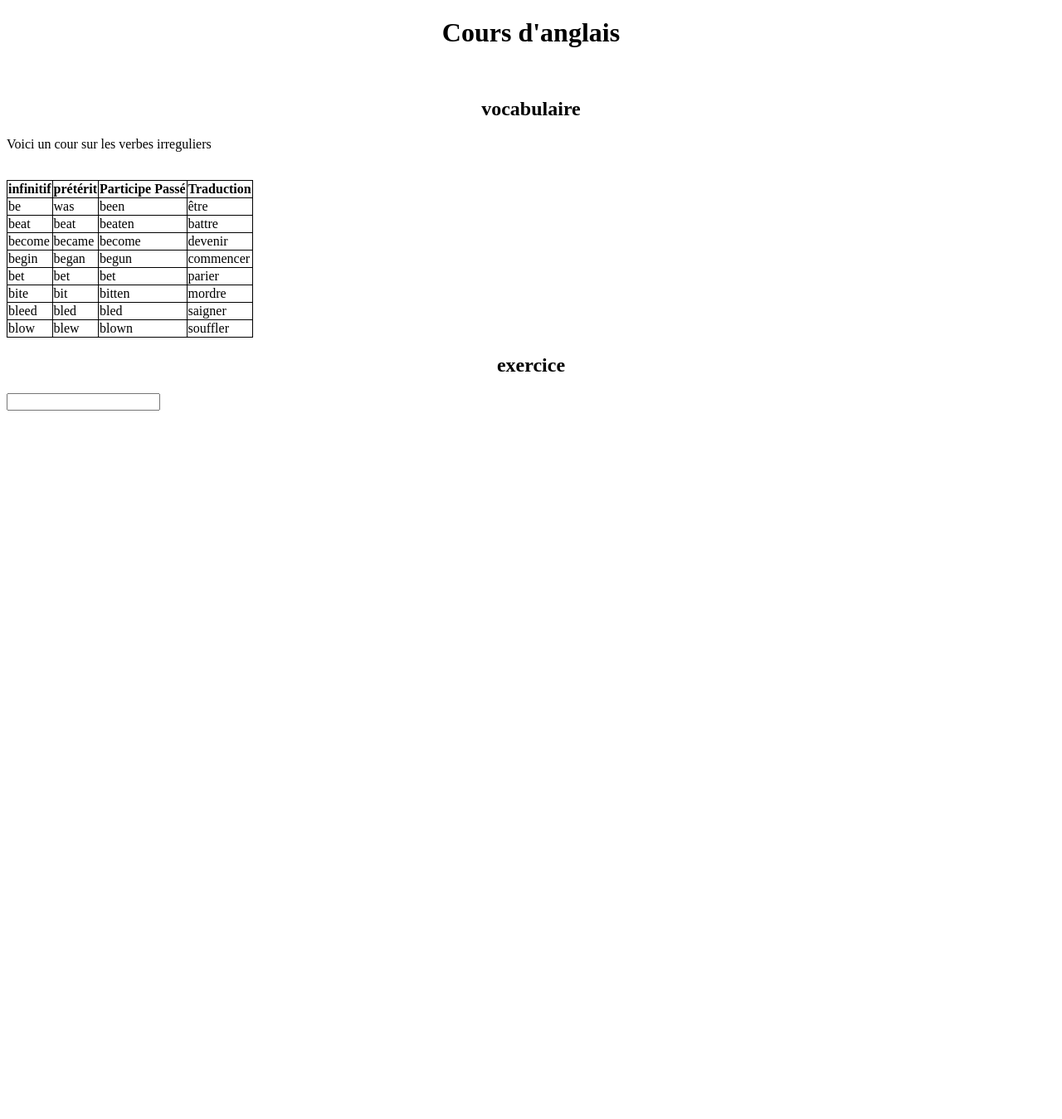
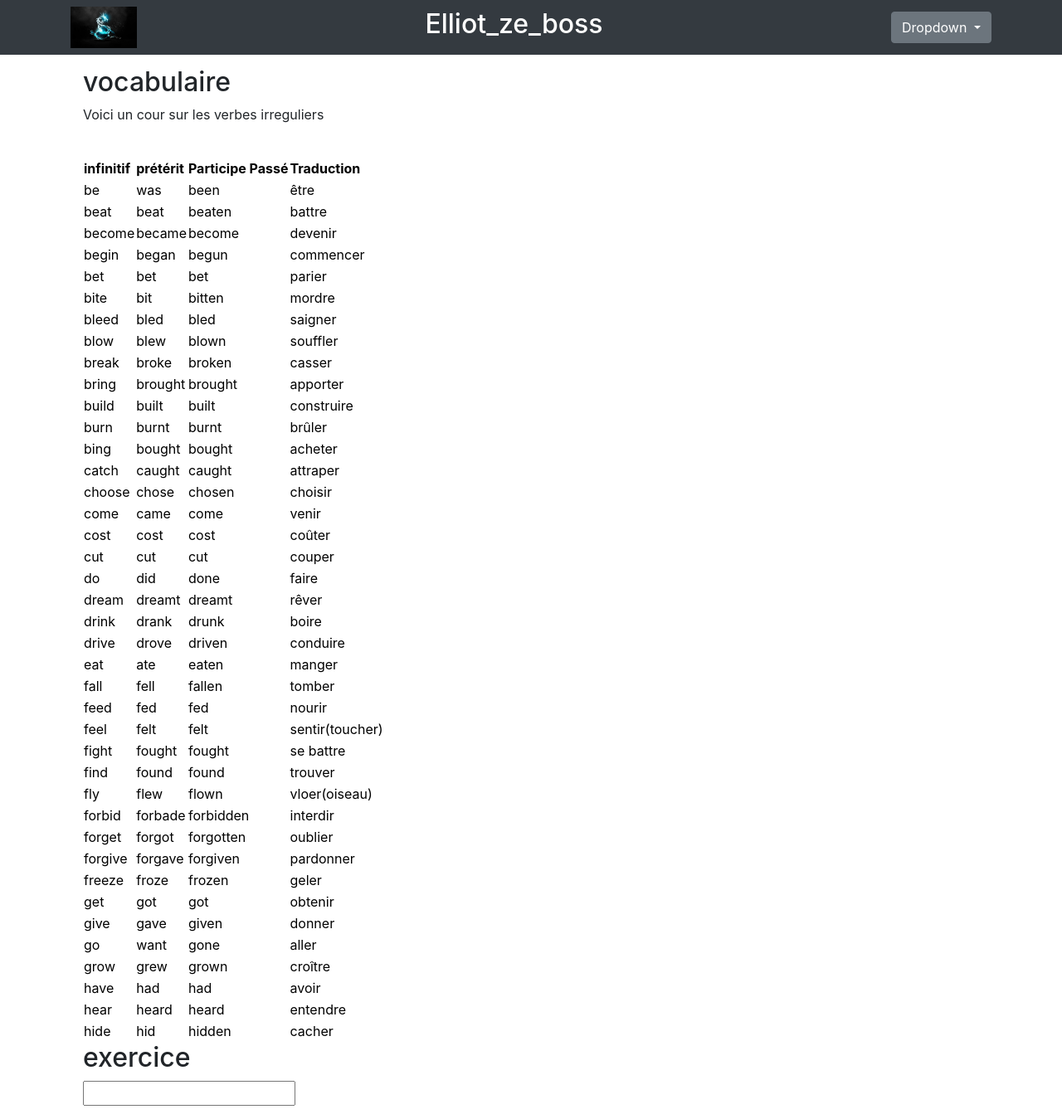
Before and after one commit to elliot771/elliotzeboss, a Flask app: page /vocabulaire/ in a window 1280 px wide. Shown: the whole page at 83% size. Before the commit the page ends 495 px from the top, so only its background shows below. Run offline with Flask 2, Linux system fonts and the light colour scheme; some libraries are stand-ins or nearby versions.

Commit message:
rajout des verbes irreguliers

```diff
--- a/app/templates/vocabulaire.html
+++ b/app/templates/vocabulaire.html
@@ -2,10 +2,34 @@
 <html>
 	<head>
 	     <meta charset="UTF-8">
-	     <link rel="stylesheet" href="/static/css/Vocabulaire.css" />
+	     <link rel="stylesheet" href='/static/css/bootstrap.min.css'>
 	     <title>Cour sur le Vocabulaire de l'anglais</title>
 	</head>
 	<body>
+		<style>
+			table
+			{
+				color: black;
+			}
+		</style>
+		<nav class='container'>
+			<nav class="container">
+				<nav class="navbar navbar-expand-lg navbar-dark bg-dark fixed-top">
+		            <div class="container">
+		            	<img src="/static/images/mon_logo.jpg" alt="exemple de class" height='50' widht='25'>
+		                <h2 style="color: white;"> Elliot_ze_boss </h2>
+		                <div class="dropdown">
+		                      <button class="btn btn-secondary dropdown-toggle" type="button" id="dropdownMenu2" data-toggle="dropdown" aria-haspopup="true" aria-expanded="false">
+		                        Dropdown
+		                      </button>
+		                      <div class="dropdown-menu" aria-labelledby="dropdownMenu2">
+		                        <button class="dropdown-item" type="button">Action</button>
+		                        <button class="dropdown-item" type="button">Another action</button>
+		                        <button class="dropdown-item" type="button">Something else here</button>
+		                        </div>
+		                </div>
+		            </div>
+        		</nav>
 			    <h1>Cours d'anglais</h1>
 			    <br>
 			    <h2>vocabulaire</h2>
@@ -66,6 +90,199 @@
 				    	<td>blown</td>
 				    	<td>souffler</td>
 				    </tr>
+				     <tr>
+				    	<td>break</td>
+				    	<td>broke</td>
+				    	<td>broken</td>
+				    	<td>casser</td>
+				    </tr>
+				    <tr>
+				    	<td>bring</td>
+				    	<td>brought</td>
+				    	<td>brought</td>
+				    	<td>apporter</td>
+				    </tr>
+				    <tr>
+				    	<td>build</td>
+				    	<td>built</td>
+				    	<td>built</td>
+				    	<td>construire</td>
+				    </tr>
+				    <tr>
+				    	<td>burn</td>
+				    	<td>burnt</td>
+				    	<td>burnt</td>
+				    	<td>brûler</td>
+				    </tr>
+
+				     <tr>
+				    	<td>bing</td>
+				    	<td>bought</td>
+				    	<td>bought</td>
+				    	<td>acheter</td>
+				    </tr>
+				    <tr>
+				    	<td>catch</td>
+				    	<td>caught</td>
+				    	<td>caught</td>
+				    	<td>attraper</td>
+				    </tr>
+				    <tr>
+				    	<td>choose</td>
+				    	<td>chose</td>
+				    	<td>chosen</td>
+				    	<td>choisir</td>
+				    </tr>
+				    <tr>
+				    	<td>come</td>
+				    	<td>came</td>
+				    	<td>come</td>
+				    	<td>venir</td>
+				    </tr>
+				    <tr>
+				    	<td>cost</td>
+				    	<td>cost</td>
+				    	<td>cost</td>
+				    	<td>coûter</td>
+				    </tr>
+				    <tr>
+				    	<td>cut</td>
+				    	<td>cut</td>
+				    	<td>cut</td>
+				    	<td>couper</td>
+				    </tr>
+				    <tr>
+				    	<td>do</td>
+				    	<td>did</td>
+				    	<td>done</td>
+				    	<td>faire</td>
+				    </tr>
+				    <tr>
+				    	<td>dream</td>
+				    	<td>dreamt</td>
+				    	<td>dreamt</td>
+				    	<td>rêver</td>
+				    </tr>
+				    <tr>
+				    	<td>drink</td>
+				    	<td>drank</td>
+				    	<td>drunk</td>
+				    	<td>boire</td>
+				    </tr>
+				    <tr>
+				    	<td>drive</td>
+				    	<td>drove</td>
+				    	<td>driven</td>
+				    	<td>conduire</td>
+				    </tr>
+				    <tr>
+				    	<td>eat</td>
+				    	<td>ate</td>
+				    	<td>eaten</td>
+				    	<td>manger</td>
+				    </tr>
+				    <tr>
+				    	<td>fall</td>
+				    	<td>fell</td>
+				    	<td>fallen</td>
+				    	<td>tomber</td>
+				    </tr>
+				    <tr>
+				    	<td>feed</td>
+				    	<td>fed</td>
+				    	<td>fed</td>
+				    	<td>nourir</td>
+				    </tr>
+				    <tr>
+				    	<td>feel</td>
+				    	<td>felt</td>
+				    	<td>felt</td>
+				    	<td>sentir(toucher)</td>
+				    </tr>
+				    <tr>
+				    	<td>fight</td>
+				    	<td>fought</td>
+				    	<td>fought</td>
+				    	<td>se battre</td>
+				    </tr>
+				    <tr>
+				    	<td>find</td>
+				    	<td>found</td>
+				    	<td>found</td>
+				    	<td>trouver</td>
+				    </tr>
+				    <tr>
+				    	<td>fly</td>
+				    	<td>flew</td>
+				    	<td>flown</td>
+				    	<td>vloer(oiseau)</td>
+				    </tr>
+				    <tr>
+				    	<td>forbid</td>
+				    	<td>forbade</td>
+				    	<td>forbidden</td>
+				    	<td>interdir</td>
+				    </tr>
+				    <tr>
+				    	<td>forget</td>
+				    	<td>forgot</td>
+				    	<td>forgotten</td>
+				    	<td>oublier</td>
+				    </tr>
+				    <tr>
+				    	<td>forgive</td>
+				    	<td>forgave</td>
+				    	<td>forgiven</td>
+				    	<td>pardonner</td>
+				    </tr>
+				    <tr>
+				    	<td>freeze</td>
+				    	<td>froze</td>
+				    	<td>frozen</td>
+				    	<td>geler</td>
+				    </tr>
+				    <tr>
+				    	<td>get</td>
+				    	<td>got</td>
+				    	<td>got</td>
+				    	<td>obtenir</td>
+				    </tr>
+				    <tr>
+				    	<td>give</td>
+				    	<td>gave</td>
+				    	<td>given</td>
+				    	<td>donner</td>
+				    </tr>
+				    <tr>
+				    	<td>go</td>
+				    	<td>want</td>
+				    	<td>gone</td>
+				    	<td>aller</td>
+				    </tr>
+				    <tr>
+				    	<td>grow</td>
+				    	<td>grew</td>
+				    	<td>grown</td>
+				    	<td>croître</td>
+				    </tr>
+				    <tr>
+				    	<td>have</td>
+				    	<td>had</td>
+				    	<td>had</td>
+				    	<td>avoir</td>
+				    </tr>
+				    <tr>
+				    	<td>hear</td>
+				    	<td>heard</td>
+				    	<td>heard</td>
+				    	<td>entendre</td>
+				    </tr>
+				    <tr>
+				    	<td>hide</td>
+				    	<td>hid</td>
+				    	<td>hidden</td>
+				    	<td>cacher</td>
+				    </tr>
 				</table>
 
 
@@ -75,5 +292,7 @@
 				<form method="post" action="traitement.php">
 				   <p><input type="text" name="pseudo" /></p>
 				</form>
+			</nav>
+		</nav>
     </body>
 <html>
```
Also changed, not shown: app/templates/acceuil.html (added, +67 -0 lines), app/templates/le_tuto_entier.html (+4 -3 lines), 1 other file. Lines whose indentation alone changed are shown as unchanged.
